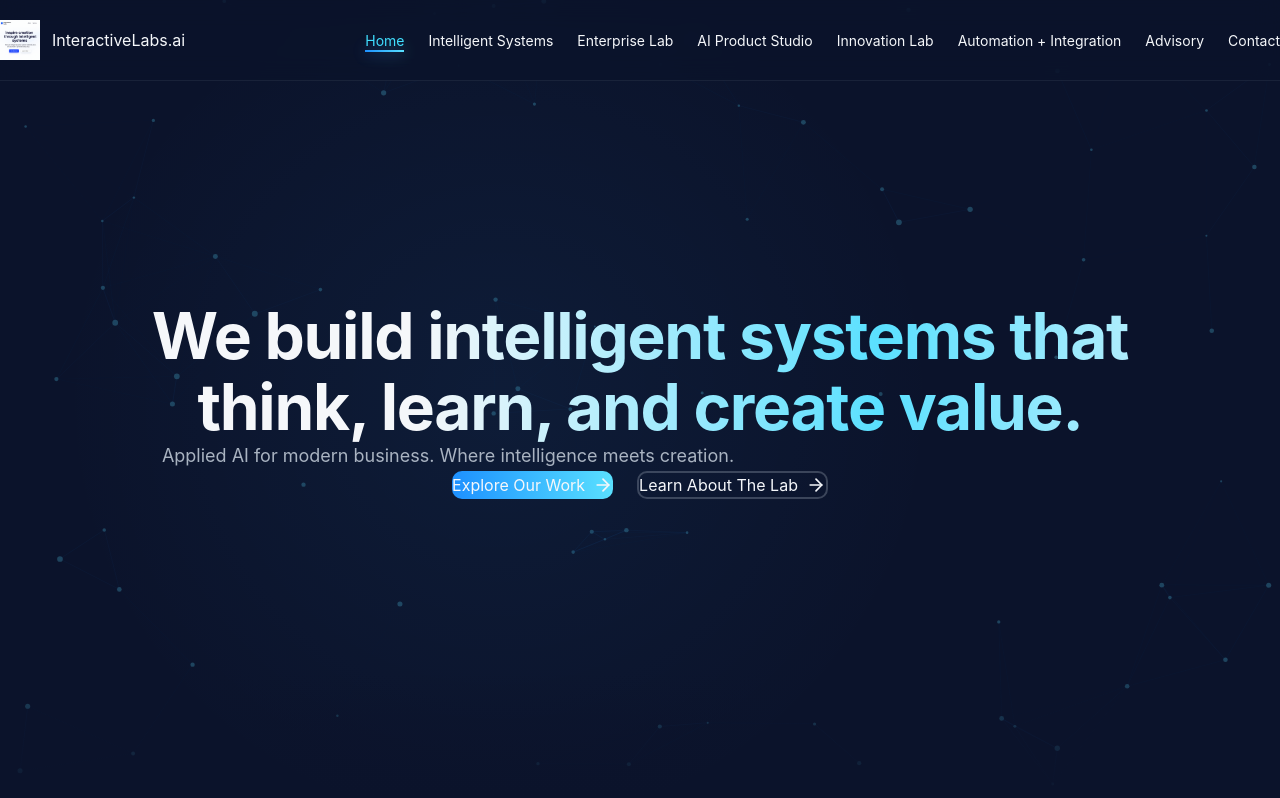
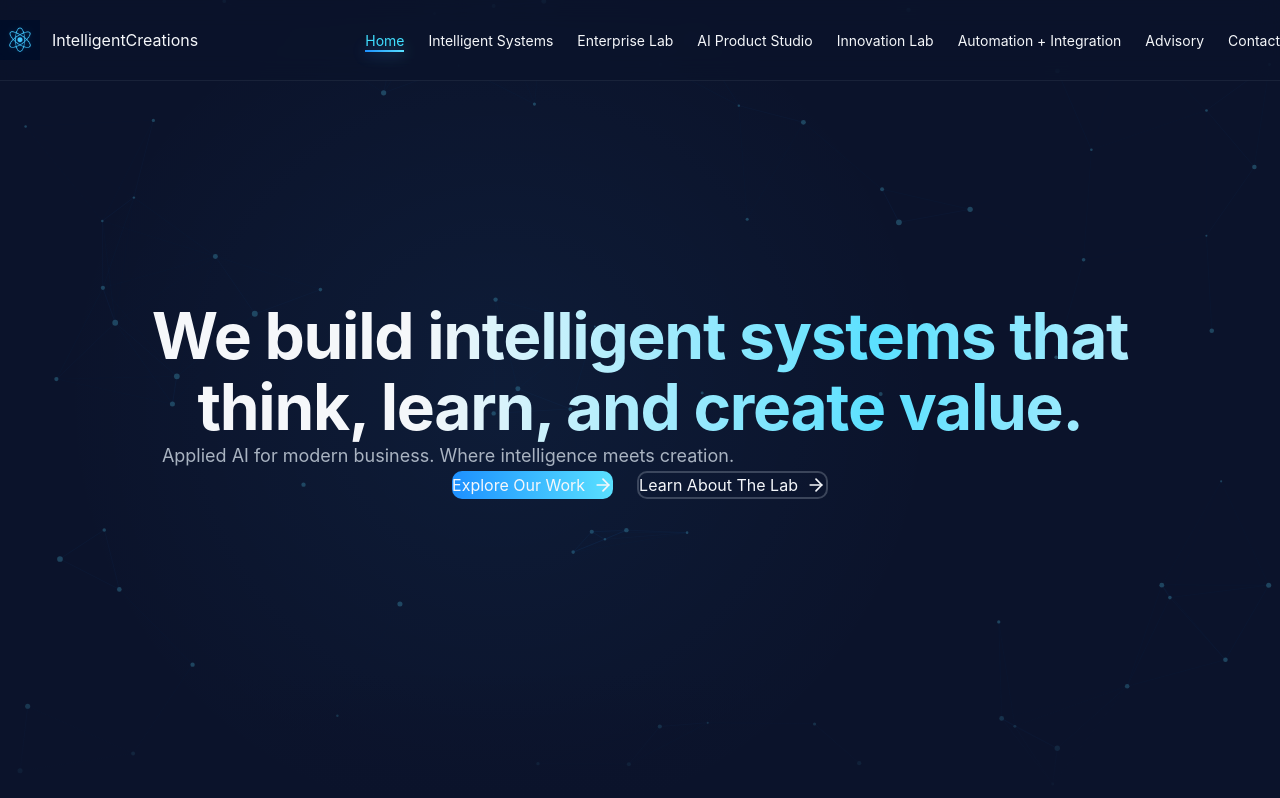
Before and after one commit to HaydenEquityAi/IntelligentCreations, a React (Vite) app: page / in a window 1280 px wide. Shown: the top 798 px of the page. Built offline with nearby package versions, Linux system fonts and the light colour scheme.

Commit message:
feat: Updated app looking good

```diff
--- a/src/components/GlobalHeader.tsx
+++ b/src/components/GlobalHeader.tsx
@@ -1,6 +1,6 @@
 import React from 'react';
 import { motion } from 'motion/react';
-import logo from 'figma:asset/cf9f781ca361803dc9984ddf7d43a4ee832b35cb.png';
+import logo from '../assets/IntelligentCreations Logo.png';
 
 interface NavigationItem {
   id: string;
@@ -45,10 +45,10 @@ export function GlobalHeader({ activePage, onNavigate }: GlobalHeaderProps) {
             className="flex items-center gap-3 group"
             whileHover={{ scale: 1.02 }}
           >
-            <img src={logo} alt="Interactive Labs" className="h-10 w-auto" />
+            <img src={logo} alt="IntelligentCreations" className="h-10 w-auto" />
             <div className="hidden lg:block">
-              <span className="text-[#F5F7FA] group-hover:text-[#41E0FF] transition-colors duration-300">
-                InteractiveLabs.ai
+              <span className="text-[#F5F7FA] group-hover:text-[#41E0FF] transition-colors duration-300 font-semibold">
+                IntelligentCreations
               </span>
             </div>
           </motion.button>
```
Also changed, not shown: src/assets/IntelligentCreations Logo.png (added), src/assets/cf9f781ca361803dc9984ddf7d43a4ee832b35cb.png (deleted), 2 other files (tests, documents, lock files or other folders).
